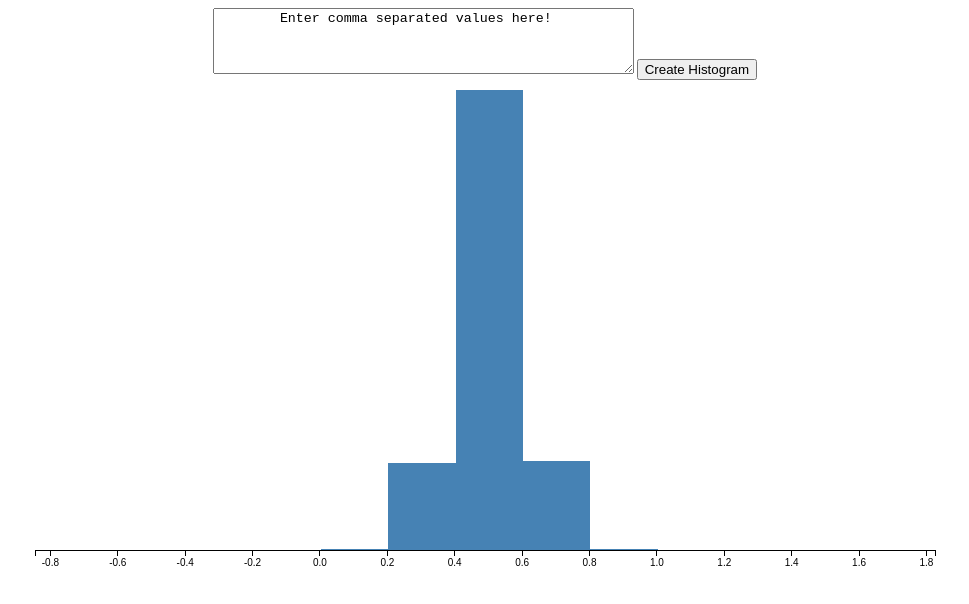
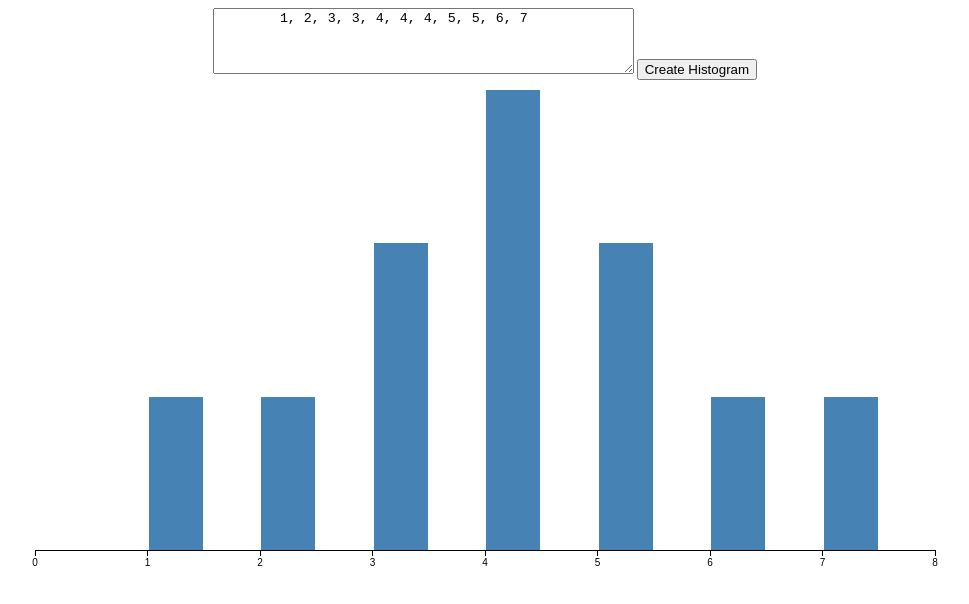
Before and after one commit to seanhelvey/ezhistogram, a plain HTML site: page index.html in a window 1280 px wide. Shown: the whole page, without its empty margins (155-1124 px from the left). Drawn offline with nearby package versions, Linux system fonts and the light colour scheme.

Commit message:
added description and other small tweaks

```diff
--- a/index.html
+++ b/index.html
@@ -1,6 +1,9 @@
 <!DOCTYPE html>
 <head>
     <meta charset="utf-8">
+    <title>ezhistogram</title>
+    <meta name="viewport" content="width=device-width, initial-scale=1.0">
+    <meta name="description" content="The easiest way to create a histogram! Simply enter comma separated values and press the button.">
     <style>
     body {
       font: 10px sans-serif;
@@ -12,6 +15,8 @@
       fill: steelblue;
       shape-rendering: crispEdges;
     }
+
+
     .bar text {
       fill: #fff;
     }
@@ -35,7 +40,7 @@
     };
 
     $(document).ready(function() {
-        var values = d3.range(1000).map(d3.random.bates(10));
+        var values = [1,2,3,3,4,4,4,5,5,6,7];
         create_graph(values);
 
         $("#create_histogram").click(function() {
@@ -88,13 +93,6 @@
             .attr("width", (x.range()[1] - x.range()[0]) / data.length - 2)
             .attr("height", function(d) { return height - y(d.y); });
 
-        bar.append("text")
-            .attr("dy", ".75em")
-            .attr("y", 6)
-            .attr("x", x(data[0].dx) / 2)
-            .attr("text-anchor", "middle")
-            .text(function(d) { return formatCount(d.y); });
-
         svg.append("g")
             .attr("class", "x axis")
             .attr("transform", "translate(0," + height + ")")
@@ -103,7 +101,7 @@
     </script>
     <div id="wrapper">
         <textarea id="input_data" rows="4" cols="50">
-        Enter comma separated values here!
+        1, 2, 3, 3, 4, 4, 4, 5, 5, 6, 7
         </textarea>
         <button id="create_histogram">Create Histogram</button>
         <div id="chart"></div>
```
